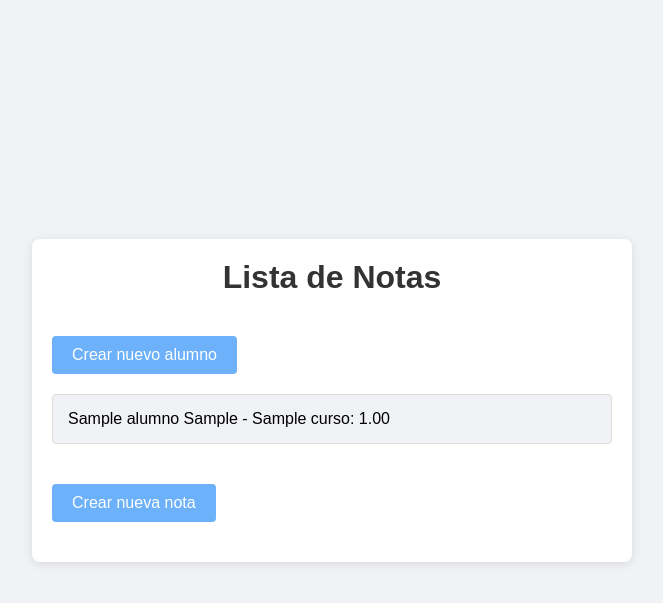
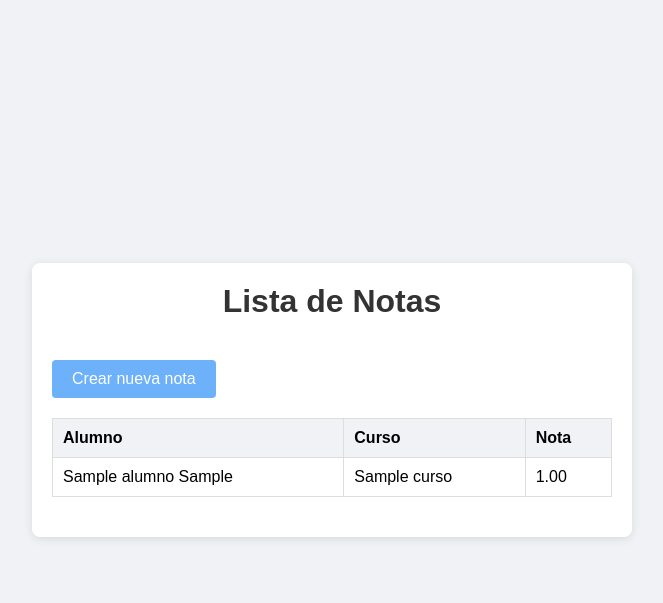
Before and after one commit to Frank-Villafuerte/django, a Django app: page /notas/ in a window 1280 px wide. Shown: the top 603 px of the page, without its empty margins (308-971 px from the left). Run offline with Django 5.2, Linux system fonts and the light colour scheme; tables that the repository leaves empty hold one stand-in row (values such as "Sample post").

Commit message:
cambiado listas por tablas en html y css

```diff
--- a/proyecto/gestion_notas/static/estilos/listas.css
+++ b/proyecto/gestion_notas/static/estilos/listas.css
@@ -71,3 +71,28 @@ ul li:hover {
     background-color: #5400b3;
     color: white;
 }
+.tabla {
+    width: 100%;
+    border-collapse: collapse;
+    margin-bottom: 20px;
+}
+
+.tabla th,
+.tabla td {
+    padding: 10px;
+    border: 1px solid #ddd;
+    text-align: left;
+}
+
+.tabla th {
+    background-color: #f0f2f5;
+    font-weight: bold;
+}
+
+.tabla tr:nth-child(even) {
+    background-color: #f9f9f9;
+}
+
+.tabla tr:hover {
+    background-color: #e9ecef;
+}
--- a/proyecto/gestion_notas/templates/gestion_notas/lista_notas.html
+++ b/proyecto/gestion_notas/templates/gestion_notas/lista_notas.html
@@ -10,13 +10,26 @@
 <body>
     <div class="contenedor-lista">
         <h1>Lista de Notas</h1>
-        <a class="btn" href="{% url 'crear_alumno' %}">Crear nuevo alumno</a>
-        <ul>
-            {% for nota in notas %}
-                <li>{{ nota.alumno }} - {{ nota.curso }}: {{ nota.nota }}</li>
-            {% endfor %}
-        </ul>
         <a class="btn" href="{% url 'crear_nota' %}">Crear nueva nota</a>
+        <table class="tabla">
+            <thead>
+                <tr>
+                    <th>Alumno</th>
+                    <th>Curso</th>
+                    <th>Nota</th>
+                </tr>
+            </thead>
+            <tbody>
+                {% for nota in notas %}
+                    <tr>
+                        <td>{{ nota.alumno }}</td>
+                        <td>{{ nota.curso }}</td>
+                        <td>{{ nota.nota }}</td>
+                    </tr>
+                {% endfor %}
+            </tbody>
+        </table>
+
     </div>
 </body>
 </html>
```
Also changed, not shown: proyecto/gestion_notas/templates/gestion_notas/lista_alumnos.html (+18 -5 lines), proyecto/gestion_notas/templates/gestion_notas/lista_cursos.html (+17 -6 lines).
